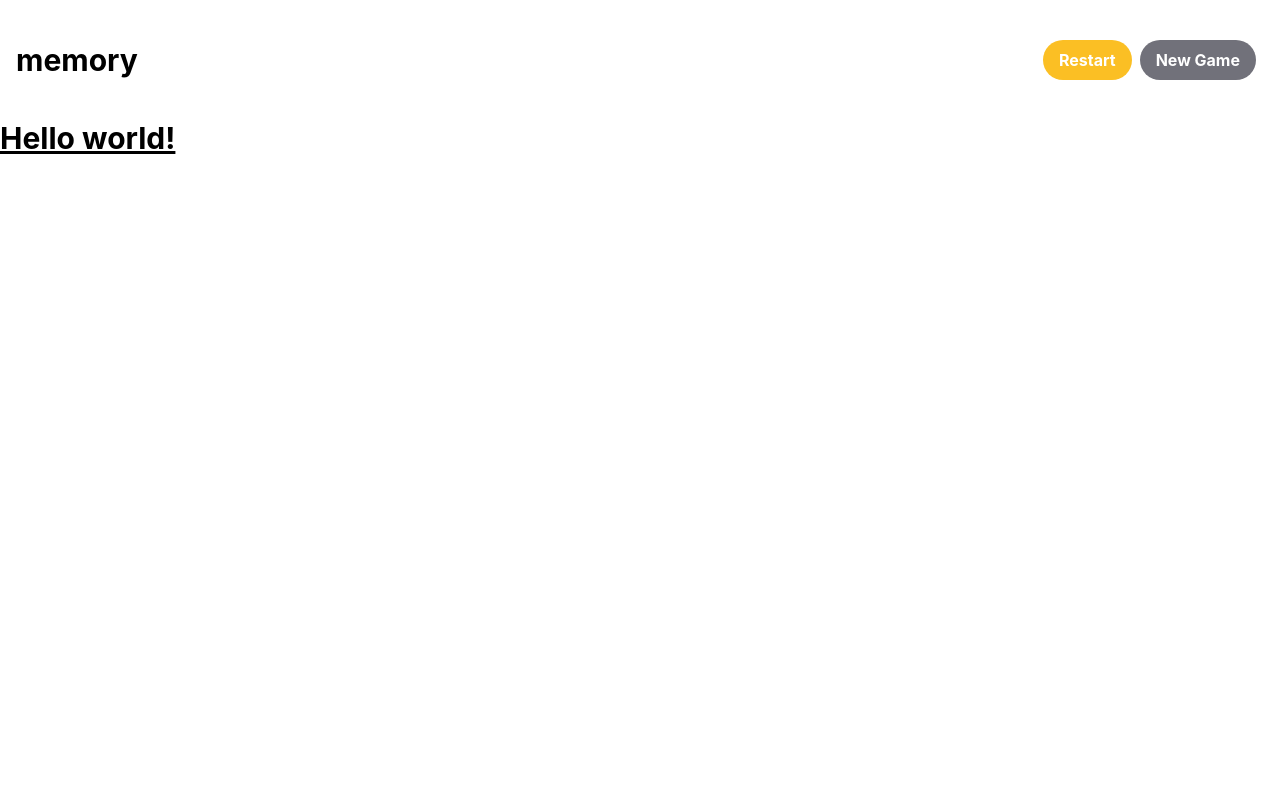
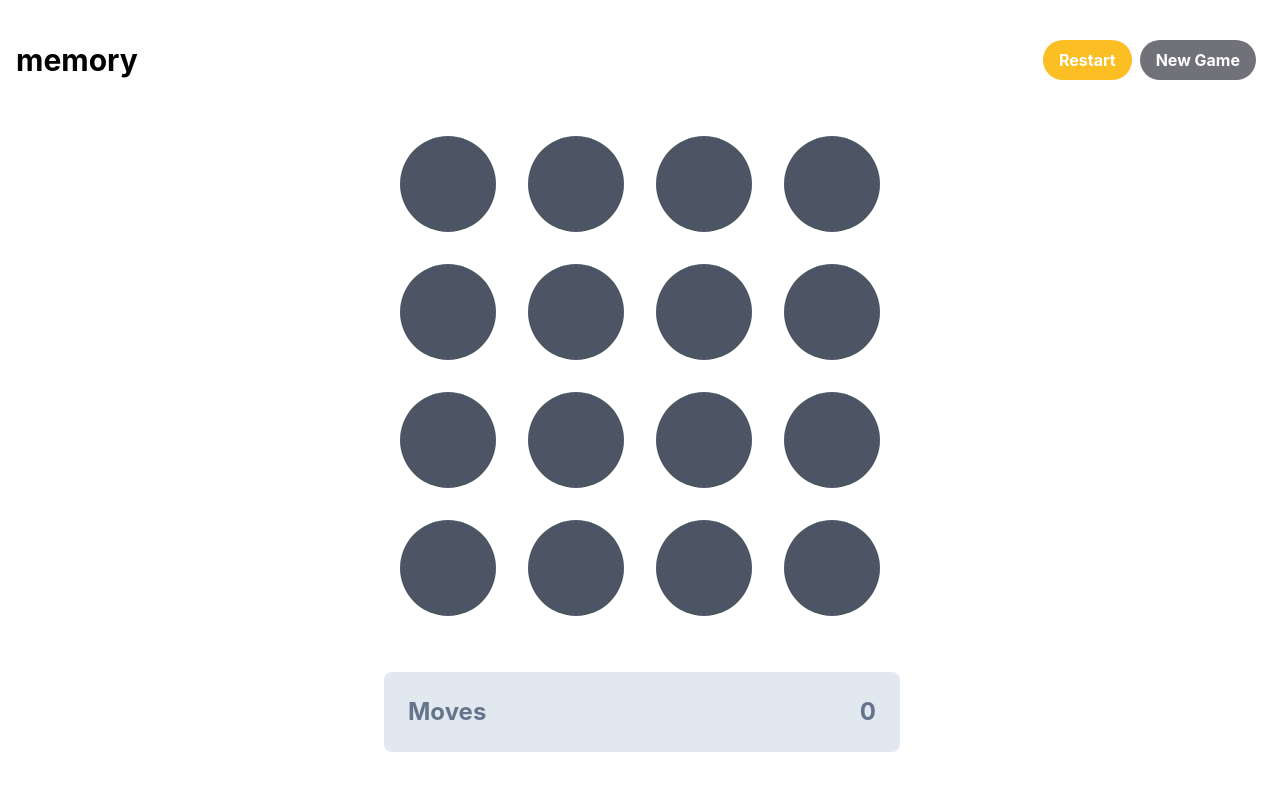
Before and after one commit to eckdev/multiplayer-memo-game, a React (Create React App) app: page / in a window 1280 px wide. Shown: the top 790 px of the page. Built offline with nearby package versions, Linux system fonts and the light colour scheme.

Commit message:
create single game play

```diff
--- a/src/App.js
+++ b/src/App.js
@@ -1,11 +1,8 @@
+import Game from "./contents/game";
 
 function App() {
   return (
-    <div className="App">
-          <h1 className="text-3xl font-bold underline">
-      Hello world!
-    </h1>
-    </div>
+    <Game />
   );
 }
 
--- /dev/null
+++ b/src/components/Circle/index.js
@@ -0,0 +1,23 @@
+import React from "react";
+
+export const Circle = ({ item, clickEvent, isFlipped, isInActive, index }) => {
+  if (isInActive) { isFlipped = true; }
+
+  const handleClick = () => {
+    !isFlipped && clickEvent(index);
+  };
+
+  return (
+    <div
+      className={`w-24 h-24 rounded-full m-4 bg-gray-600 flex flex-wrap justify-center items-center card
+        ${isFlipped ? "is-flipped" : ""}
+      `}
+      onClick={handleClick}
+    >
+      <div className="card-face card-front-face"></div>
+      <div className="card-face card-back-face text-3xl font-bold">
+        {item.item}
+      </div>
+    </div>
+  );
+};
--- /dev/null
+++ b/src/contents/game/index.js
@@ -0,0 +1,85 @@
+import { memo,useCallback, useEffect, useRef, useState } from "react";
+import { Circle } from "../../components/Circle/index.js";
+import { shuffleData } from "../../utils/shuffleData.js";
+import data from '../../mock.json';
+
+const Game = () => {
+  const [cards] = useState(shuffleData.bind(null, data.concat(data)));
+  const [openCards, setOpenCards] = useState([]);
+  const [clearedCards, setClearedCards] = useState([]);
+  const [moves, setMoves] = useState(0);
+  const timeout = useRef(null);
+
+  const clickOnCard = (index) => {
+    if (openCards.length === 1) {
+      setMoves(moves + 1);
+      setOpenCards((prev) => [...prev, index]);
+    } else {
+      clearTimeout(timeout.current);
+      setOpenCards([index]);
+    }
+  };
+
+  const checkIsFlipped = (index) => {
+    return openCards.includes(index);
+  };
+
+  const checkIsInActive = (item) => {
+    return clearedCards.includes(item);
+  };
+
+
+  const evaluate = useCallback(
+    (openCards) => {
+        const [first, second] = openCards;
+        if (cards[first].item === cards[second].item) {
+          setClearedCards((prev) => [...prev, cards[first].item]);
+        }
+        timeout.current = setTimeout(() => {
+          setOpenCards([]);
+        }, 500);
+    },
+    [cards],
+  )
+
+
+  useEffect(() => {
+    let timeout = null;
+    if (openCards.length === 2) {
+      evaluate(openCards);
+    }
+    return () => {
+      clearTimeout(timeout);
+    };
+  }, [openCards,evaluate]);
+
+  return (
+    <div className="mw-600 mx-auto">
+      <div className="flex flex-wrap justify-center">
+        {cards.map((card, index) => {
+          return (
+            <Circle
+              key={index}
+              index={index}
+              isFlipped={checkIsFlipped(index)}
+              isInActive={checkIsInActive(card.item)}
+              clickEvent={clickOnCard}
+              item={card}
+            />
+          );
+        })}
+      </div>
+
+      <div className="details-container py-10 pl-1">
+        <div className="bg-slate-200 text-slate-900 p-6 rounded-lg">
+          <span className="text-2xl font-bold text-slate-500">Moves</span>
+          <span className="text-2xl font-bold text-slate-500 float-right">
+            {moves}
+          </span>
+        </div>
+      </div>
+    </div>
+  );
+};
+
+export default memo(Game);
--- a/src/index.css
+++ b/src/index.css
@@ -14,3 +14,31 @@ code {
   font-family: source-code-pro, Menlo, Monaco, Consolas, 'Courier New',
     monospace;
 }
+
+.mw-600 {
+  max-width: 520px;
+}
+
+.card{
+  transition: 0.3s;
+  transform-style: preserve-3d;
+  position: relative;
+}
+
+.card-face{
+  backface-visibility: hidden;
+}
+
+.is-flipped {
+  transform: rotateY(180deg);
+  background-color: #cbd5e1;
+  color: #fff;
+}
+
+.is-inactive {
+  opacity: 0;
+}
+
+.card-face.card-back-face {
+  transform: rotateY(180deg);
+}
--- /dev/null
+++ b/src/mock.json
@@ -0,0 +1,26 @@
+[
+    {
+        "item":"1"
+    },
+    {
+        "item":"2"
+    },
+    {
+        "item":"3"
+    },
+    {
+        "item":"4"
+    },
+    {
+        "item":"5"
+    },
+    {
+        "item":"6"
+    },
+    {
+        "item":"7"
+    },
+    {
+        "item":"8"
+    }
+]
--- /dev/null
+++ b/src/utils/shuffleData.js
@@ -0,0 +1,16 @@
+export const shuffleData = array => {
+    let currentIndex = array.length,
+    randomIndex;
+
+  while (currentIndex !== 0) {
+    randomIndex = Math.floor(Math.random() * currentIndex);
+    currentIndex--;
+
+    [array[currentIndex], array[randomIndex]] = [
+      array[randomIndex],
+      array[currentIndex],
+    ];
+  }
+
+  return array;
+}
```
